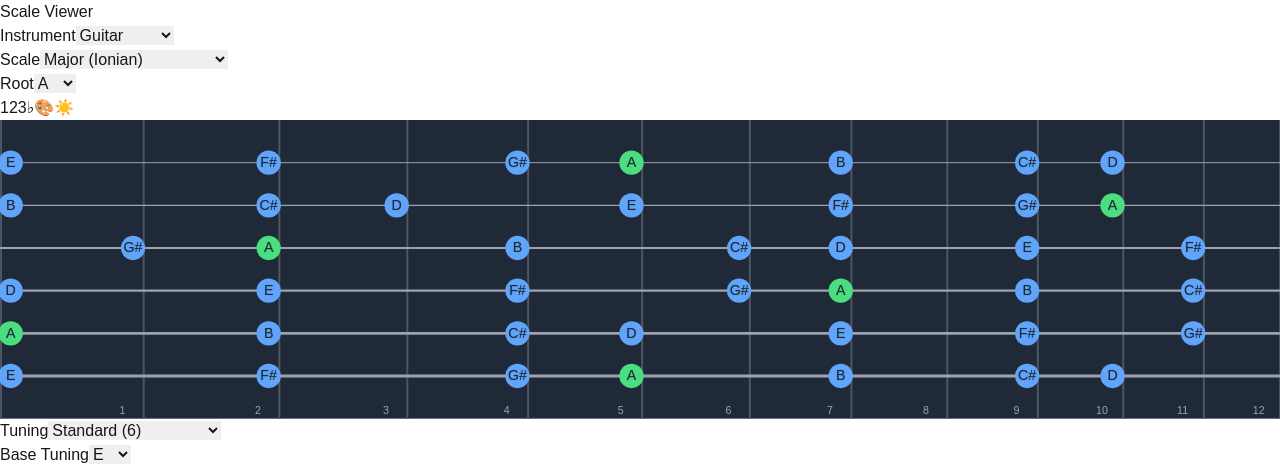
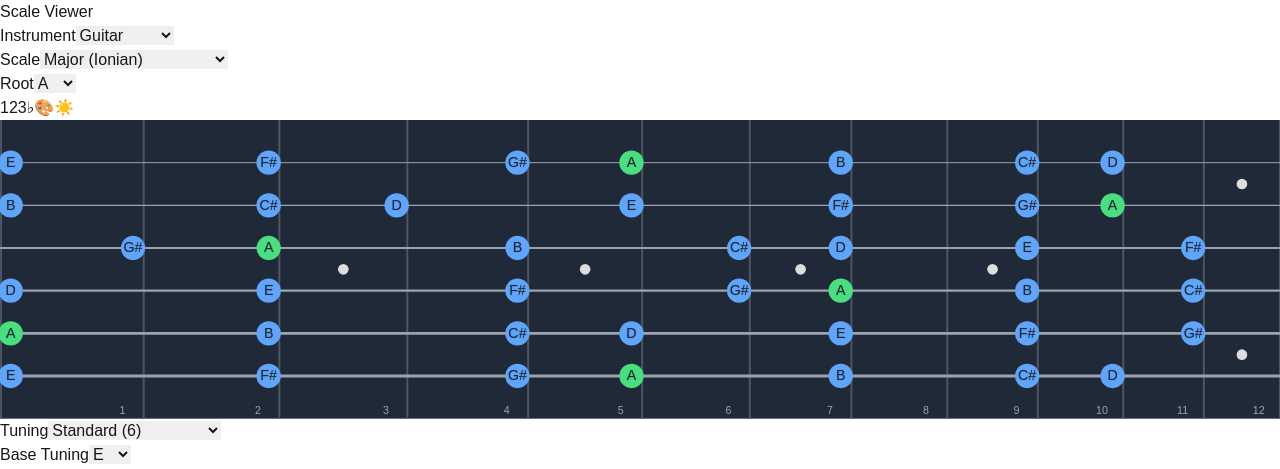
Before and after one commit to pelletierjy/ScalesViewer, a Next.js app: page /guitar in a window 1280 px wide. Shown: the top 469 px of the page. Built offline with nearby package versions, Linux system fonts and the light colour scheme.

Commit message:
functional

```diff
--- a/src/app/guitar/GuitarNeck/GuitarNeck.tsx
+++ b/src/app/guitar/GuitarNeck/GuitarNeck.tsx
@@ -184,21 +184,32 @@ export const GuitarNeck: React.FC<{ scaleRoot: TuningPreset }> = ({
 
           {/* Fret Markers */}
           {fretMarkers.map((fret) => {
-            const position = getFretPositions(dimensions.width, fretCount)[fret];
-            if (position) {
+            const currentFretPosition = getFretPositions(dimensions.width, fretCount)[fret];
+            const previousFretPosition = getFretPositions(dimensions.width, fretCount)[fret - 1];
+            if (currentFretPosition && previousFretPosition) {
+              const markerPosition = (currentFretPosition + previousFretPosition) / 2;
               const isDoubleDot = fret === 12 || fret === 24;
               return (
-                <g key={`marker-${fret}`} transform={`translate(${position}, ${dimensions.height / 2})`}>
-                  <circle
-                    r={isDoubleDot ? stringSpacing / 6 : stringSpacing / 8}
-                    fill="url(#abalone)"
-                  />
-                  {isDoubleDot && (
+                <g key={`marker-${fret}`} transform={`translate(${markerPosition}, ${dimensions.height / 2})`}>
+                  {!isDoubleDot && (
                     <circle
                       r={stringSpacing / 8}
-                      fill="url(#abalone)"
-                      transform={`translate(0, ${stringSpacing / 4})`}
+                      fill={isDarkMode ? "#DDDDDD" : "#505050"}
                     />
+                  )}
+                  {isDoubleDot && (
+                    <>
+                      <circle
+                        r={stringSpacing / 8}
+                        fill={isDarkMode ? "#DDDDDD" : "#505050"}
+                        transform={`translate(0, ${-stringSpacing * 2 })`}
+                      />
+                      <circle
+                        r={stringSpacing / 8}
+                        fill={isDarkMode ? "#DDDDDD" : "#505050"}
+                        transform={`translate(0, ${stringSpacing * 2})`}
+                      />
+                    </>
                   )}
                 </g>
               );
```
